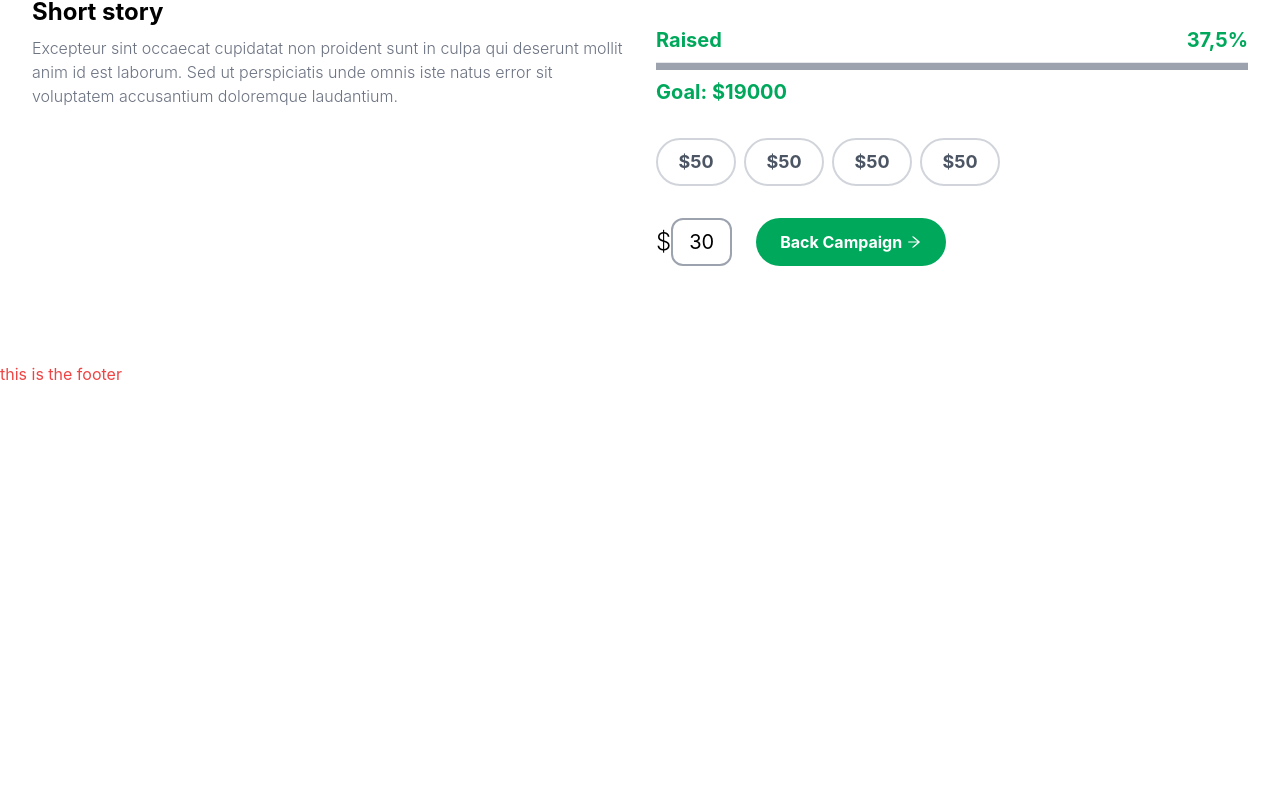
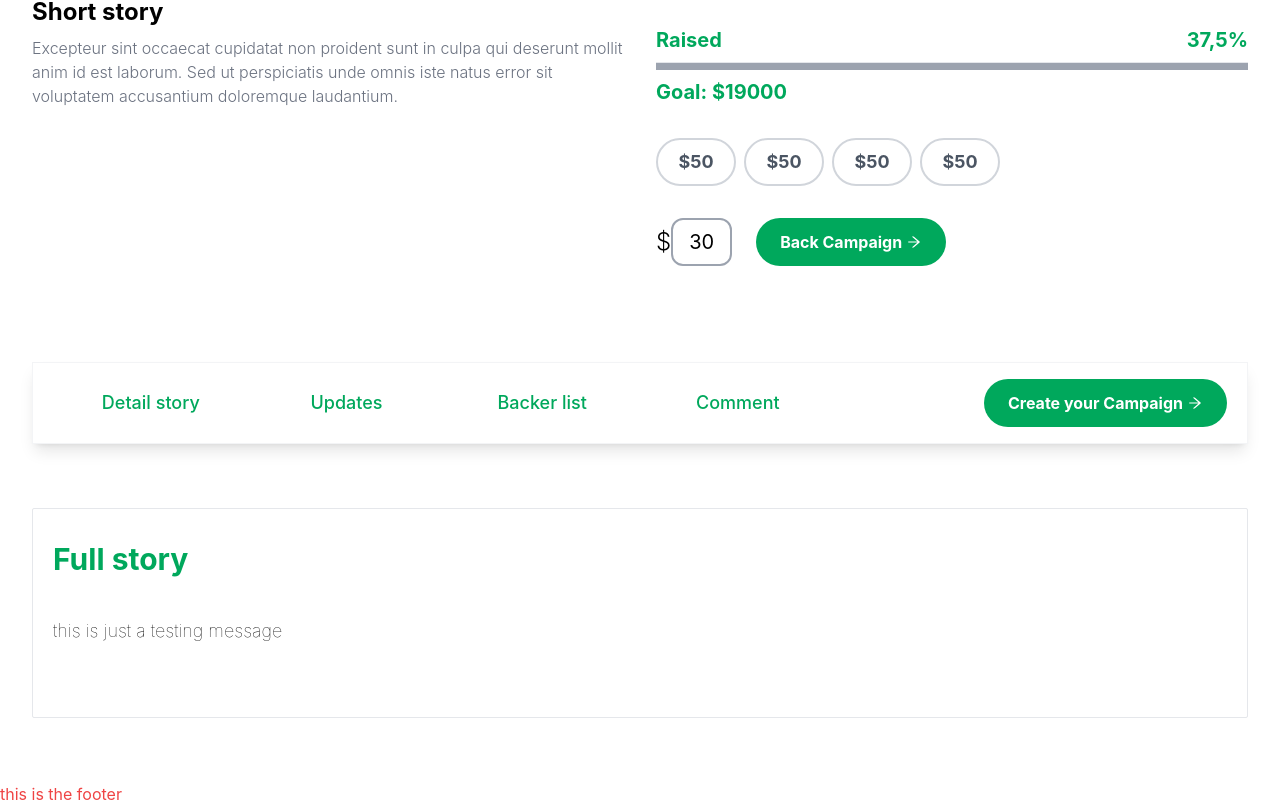
Before and after one commit to nduytung/do-an-chuyen-nganh, a React (Create React App) app: page /project/detail in a window 1280 px wide. Shown: the part 660-1466 px from the top of the page. Before the commit the page ends 1046 px from the top, so only its background shows below. Built offline with nearby package versions, Linux system fonts and the light colour scheme.

Commit message:
Remake project detail page

```diff
--- a/src/pages/project/Detail.tsx
+++ b/src/pages/project/Detail.tsx
@@ -1,4 +1,4 @@
-import React from "react";
+import React, { useState } from "react";
 import PrimaryBtn from "../../components/ProjectDetail/PrimaryBtn";
 import Tag from "../../components/ProjectDetail/Tag";
 import PageContainer from "../../layouts/PageContainer";
@@ -19,13 +19,97 @@ export const DonateCost = ({ children }: { children: string }) => {
     </div>
   );
 };
+
+export const FullStory = () => {
+  return (
+    <section>
+      <h1 className="text-[#00a85c] font-bold text-3xl"> Full story</h1>
+      <p className="font-thin text-lg my-10">this is just a testing message</p>
+    </section>
+  );
+};
+
+const UpdatePath = ({
+  date,
+  title,
+  desc,
+}: {
+  date: string;
+  title: string;
+  desc: string;
+}) => {
+  return (
+    <div className="flex items-start gap-5 w-full">
+      <span className="h-6 w-6 rounded-full bg-[#00a85c]"></span>
+      <div className="w-full">
+        <p className="text-[#00a85c] font-bold">{date}</p>
+        <p className="font-bold text-2xl">{title}</p>
+        <hr className="my-2 w-full" />
+        <p className="font-thin text-lg">{desc}</p>
+      </div>
+    </div>
+  );
+};
+
+const BackerList = () => {
+  return (
+    <table className="w-full">
+      <tr className="border-b border-gray-300 w-full text-left">
+        <th>Name</th>
+        <th>Donate amount</th>
+        <th>Date</th>
+      </tr>
+      <tr className="py-6 border-b border-gray-300 w-full text-left">
+        <td>Nguyen Duy Tung</td>
+        <td>$45000</td>
+        <td>22-09-2022</td>
+      </tr>
+    </table>
+  );
+};
+
+const Comment = () => {
+  return (
+    <section className="border border-gray-300 p-4 rounded-md">
+      <div className="user flex items-center my-6 gap-4">
+        <span className="bg-gray-400 rounded-full w-12 h-12"></span>
+        <div>
+          <p className="font-bold text-lg">By Nguyen Duy Tung</p>
+          <p>22-11-2022</p>
+        </div>
+      </div>
+      <hr className="my-3" />
+      <p>this is just a testing comment jefwebwefw wefw ew ewf fe </p>
+    </section>
+  );
+};
 const Detail = () => {
+  const [tab, setTab] = useState(1);
+
+  const renderTab = () => {
+    switch (tab) {
+      case 1:
+        return <FullStory />;
+      case 2:
+        return (
+          <UpdatePath
+            title="testing title 1"
+            desc="this is just a wfew wefwe efwef ewiuk  eefw efw ek  testing message"
+            date="25-09-2022"
+          />
+        );
+      case 3:
+        return <BackerList />;
+      case 4:
+        return <Comment />;
+    }
+  };
+
   return (
     <main className="">
       <div className="bg-gray-200 h-56 w-full"></div>
-      <PageContainer>
-        <div className="grid grid-cols-12 my-16 gap-8">
-          <div className="col-span-6">
+      <PageContainer classname="grid grid-cols-12 my-16 gap-8">
+        <section className="col-span-6">
           <div className="bg-gray-300 h-80"></div>
           <div>
             <h2 className="font-bold text-2xl text-black mt-6 mb-2">
@@ -38,8 +122,8 @@ const Detail = () => {
               laudantium.
             </p>
           </div>
-          </div>
-          <div className="col-span-6 flex flex-col items-start">
+        </section>
+        <section className="col-span-6 flex flex-col items-start">
           <Tag>Video{" & "}Film</Tag>
           <h1 className="font-bold text-3xl text-black mt-4 mb-2">
             Personal All-In-One Home Gym {"&"} Workout Coach
@@ -82,7 +166,40 @@ const Detail = () => {
             </div>
             <PrimaryBtn callback={() => {}}>Back Campaign</PrimaryBtn>
           </div>
+        </section>
+        <section className="col-span-12 bg-white shadow-lg py-4 px-5 my-8 border border-gray-100">
+          <div className="flex justify-between items-center">
+            <div className="grid grid-cols-4 w-2/3">
+              <button
+                onClick={() => setTab(1)}
+                className="text-lg font-medium text-[#00a85c]"
+              >
+                Detail story
+              </button>
+              <button
+                onClick={() => setTab(2)}
+                className="text-lg font-medium text-[#00a85c]"
+              >
+                Updates
+              </button>
+              <button
+                onClick={() => setTab(3)}
+                className="text-lg font-medium text-[#00a85c]"
+              >
+                Backer list
+              </button>
+              <button
+                onClick={() => setTab(4)}
+                className="text-lg font-medium text-[#00a85c]"
+              >
+                Comment
+              </button>
             </div>
+            <PrimaryBtn callback={() => {}}>Create your Campaign</PrimaryBtn>
+          </div>
+        </section>
+        <div className="w-full col-span-12 py-8 px-5 border border-gray-200 rounded-sm">
+          {renderTab()}
         </div>
       </PageContainer>
     </main>
```
Lines whose indentation alone changed are shown as unchanged.
